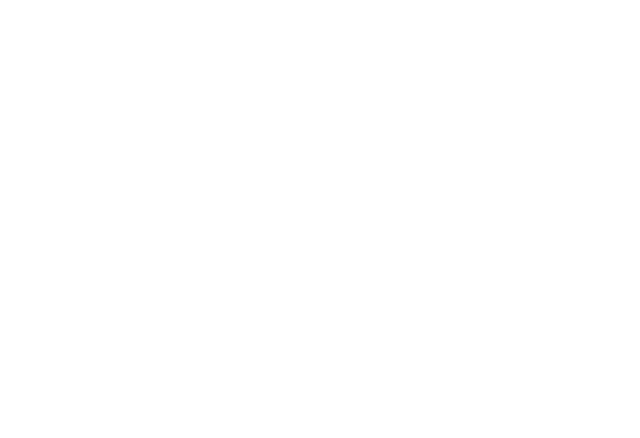
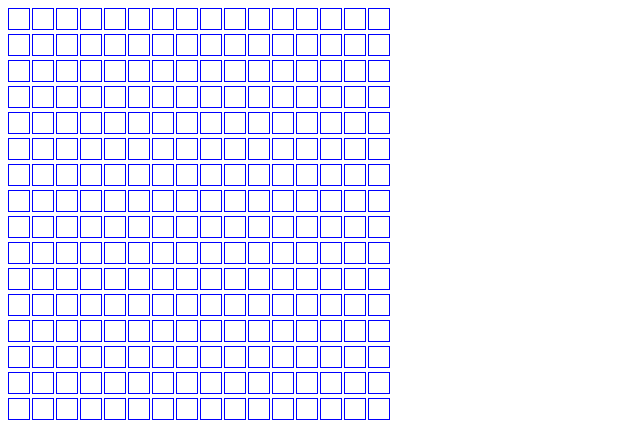
Before and after one commit to ivantrj/Etch-a-Sketch, a plain HTML site: page index.html in a window 1280 px wide. Shown: the whole page, without its empty margins (0-640 px from the left). Drawn offline with Linux system fonts and the light colour scheme.

Commit message:
create grid

```diff
--- a/index.html
+++ b/index.html
@@ -5,8 +5,12 @@
     <meta name="viewport" content="width=device-width, initial-scale=1.0">
     <meta http-equiv="X-UA-Compatible" content="ie=edge">
     <title>Etch-a-Sketch</title>
+    <link rel="stylesheet" type="text/css" href="style.css">
 </head>
 <body>
+    <div id="container">
+    </div>
 
 </body>
+<script type="text/javascript" src="script.js"></script>
 </html>
--- a/script.js
+++ b/script.js
@@ -0,0 +1,32 @@
+const container = document.getElementById("container");
+let rows = document.getElementsByClassName('gridRow');
+let cells = document.getElementsByClassName('gridCell');
+
+
+defaultGrid();
+//creates a default grid with 16x16
+function defaultGrid() {
+    makeRows(16);
+    makeColumns(16);
+}
+
+function makeRows(rowNum) {
+    for(var i = 0; i < rowNum; i++) {
+        let row = document.createElement('div');
+        container.appendChild(row).className = 'gridRow';
+    }
+}
+
+function makeColumns(colNum) {
+    for(var i = 0; i < rows.length; i++) {
+        for(var j = 0; j < colNum; j++) {
+            let newCell = document.createElement('div');
+            rows[j].appendChild(newCell).className = 'gridCell';
+        }
+    }
+}
+
+//event listeners for hover effect
+document.getElementsByClassName("gridRow").addEventListener("onmouseover", function() {
+    rows.style.color = "gray";
+});
--- /dev/null
+++ b/style.css
@@ -0,0 +1,7 @@
+.gridCell {
+    border: 1px solid blue;
+    min-width: 20px;
+    min-height: 20px;
+    display: inline-block;
+    margin-right: 2px;
+  }
```
